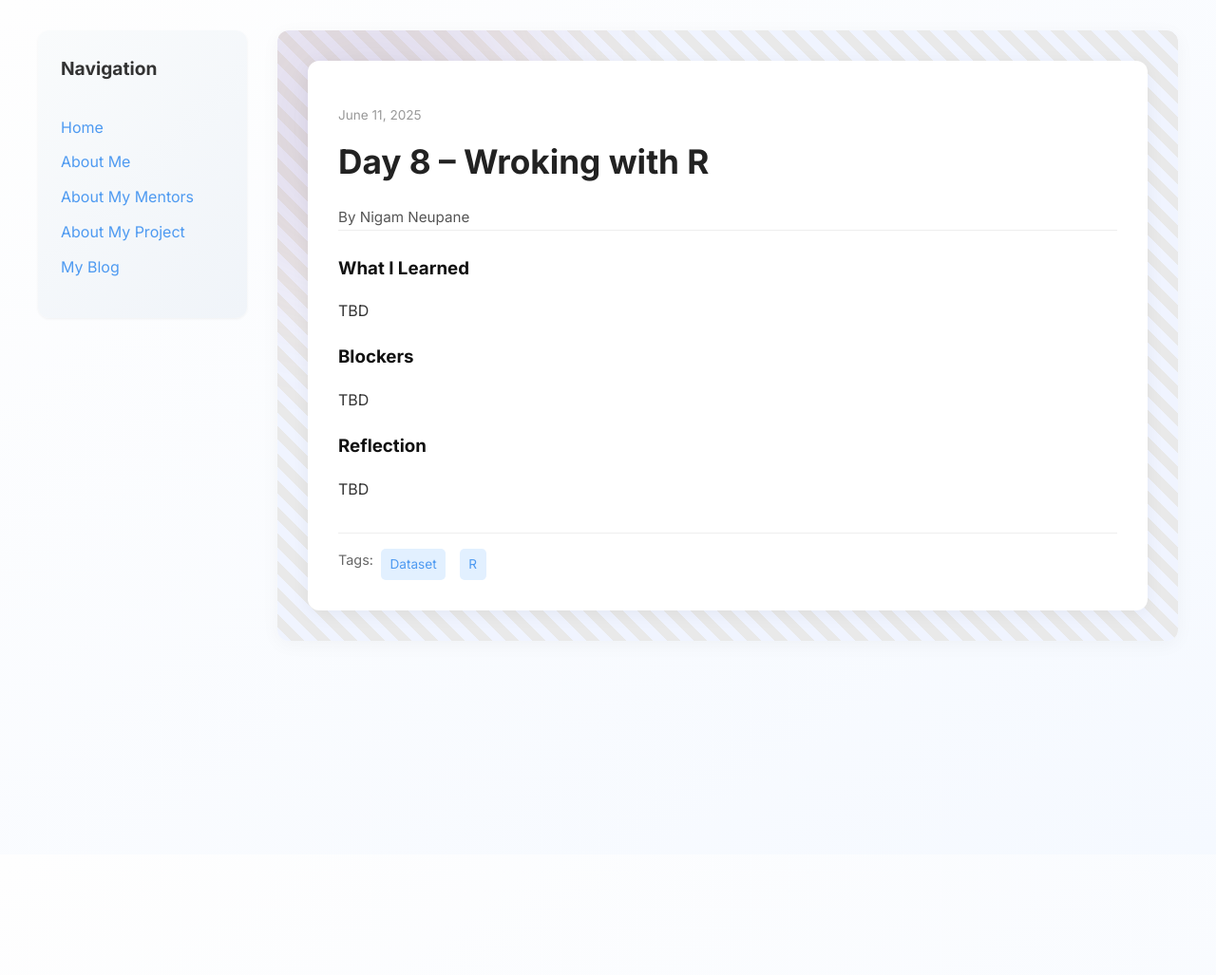
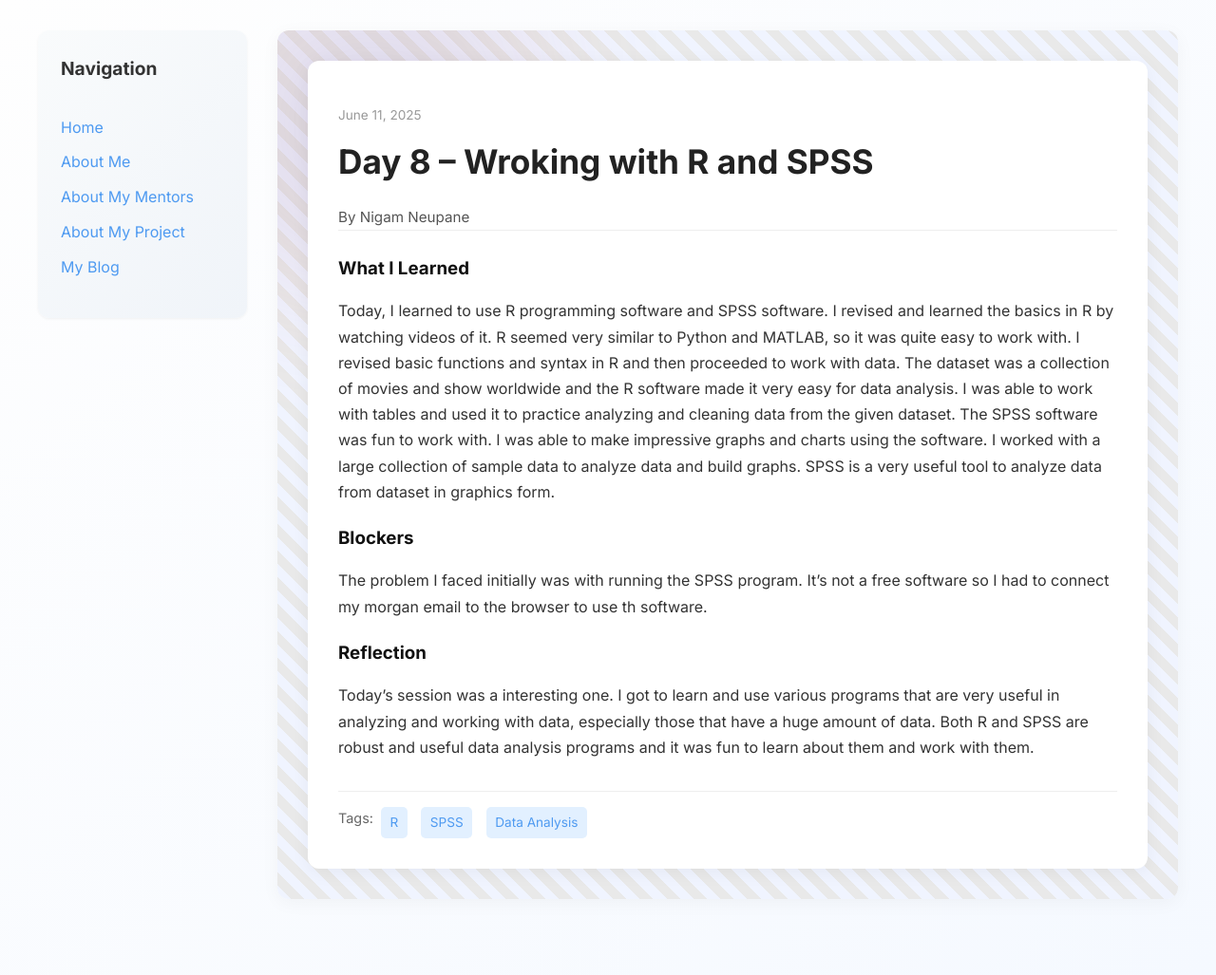
Before and after one commit to NigamNeupane/NigamNeupane.github.io, a Jekyll site: the page built from _posts/2025-06-11-day-8.md, in a window 1280 px wide. Shown: the whole page at 95% size. Built offline with Jekyll 4.4.1, drawn with Linux system fonts in a browser that asks for light colours; before the commit the page ends 900 px from its top, so only the background shows below that.

Commit message:
Update 2025-06-11-day-8.md

```diff
--- a/_posts/2025-06-11-day-8.md
+++ b/_posts/2025-06-11-day-8.md
@@ -1,17 +1,17 @@
 ---
 layout: post
-title: "Day 8 – Wroking with R"
+title: "Day 8 – Wroking with R and SPSS"
 date: 2025-06-11
 author: Nigam Neupane
 permalink: /day8.html
-tags: [Dataset, R]
+tags: [R, SPSS, Data Analysis]
 
 what_i_learned: |
-  TBD
+  Today, I learned to use R programming software and SPSS software. I revised and learned the basics in R by watching videos of it. R seemed very similar to Python and MATLAB, so it was quite easy to work with. I revised basic functions and syntax in R and then proceeded to work with data. The dataset was a collection of movies and show worldwide and the R software made it very easy for data analysis. I was able to work with tables and used it to practice analyzing and cleaning data from the given dataset. The SPSS software was fun to work with. I was able to make impressive graphs and charts using the software. I worked with a large collection of sample data to analyze data and build graphs. SPSS is a very useful tool to analyze data from dataset in graphics form.
 
 blockers: |
-  TBD
+  The problem I faced initially was with running the SPSS program. It's not a free software so I had to connect my morgan email to the browser to use th software.
 
 reflection: |
-  TBD
+  Today's session was a interesting one. I got to learn and use various programs that are very useful in analyzing and working with data, especially those that have a huge amount of data. Both R and SPSS are robust and useful data analysis programs and it was fun to learn about them and work with them.
 ---
```
